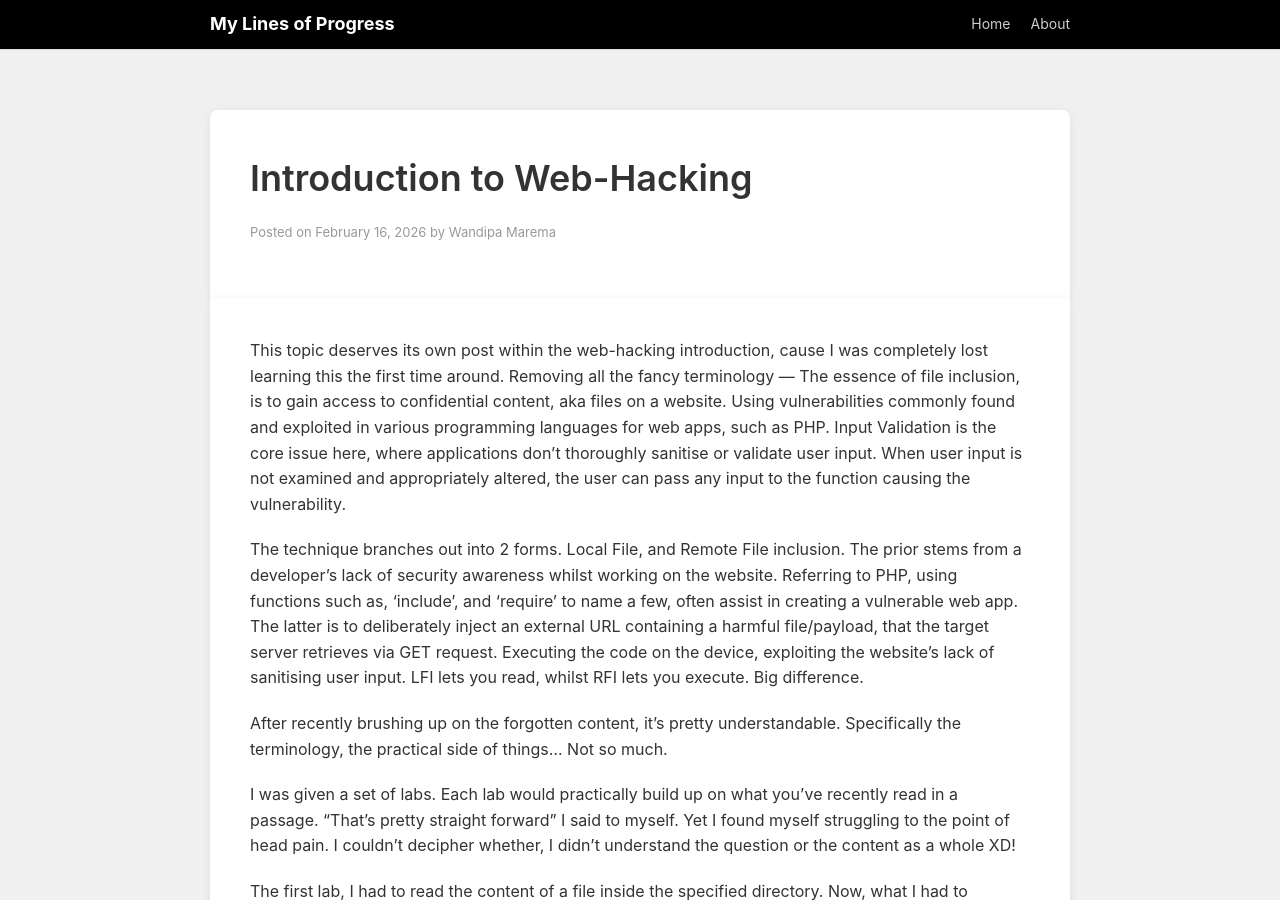
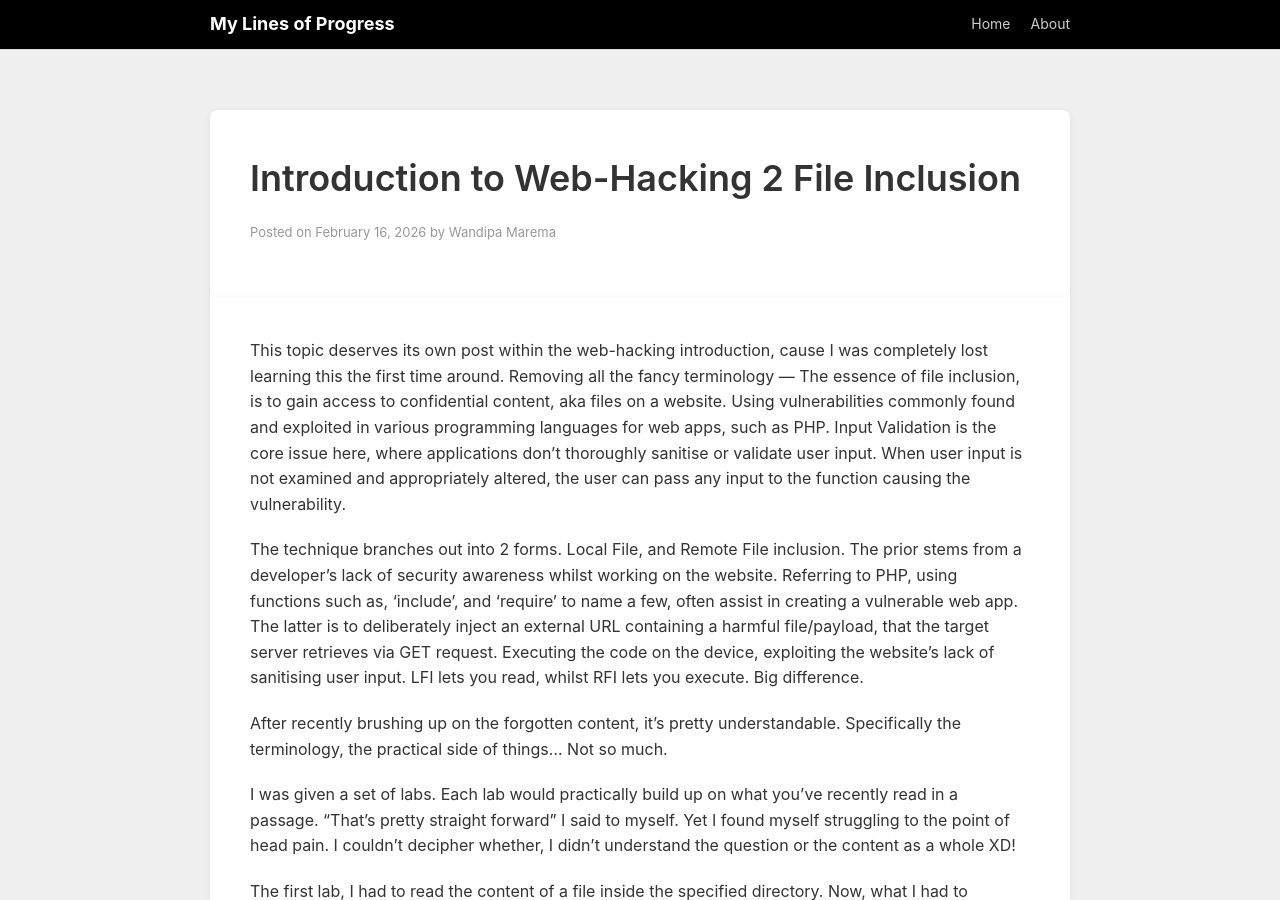
Before and after one commit to 1neWrld/1neWrld.github.io, a Jekyll site: the page built from _posts/2026-02-16-Introduction-to-web-hacking-2-file-inclusion.md, in a window 1280 px wide and 900 px high. Built offline with Jekyll 4.4.1, drawn with Linux system fonts in a browser that asks for light colours.

Commit message:
Update 2026-02-16-Introduction-to-web-hacking-2-file-inclusion.md

```diff
--- a/_posts/2026-02-16-Introduction-to-web-hacking-2-file-inclusion.md
+++ b/_posts/2026-02-16-Introduction-to-web-hacking-2-file-inclusion.md
@@ -1,6 +1,6 @@
 ---
 layout: post
-title: Introduction to Web-Hacking #2 File Inclusion
+title: Introduction to Web-Hacking 2 File Inclusion
 date: 2026-02-16
 author: Wandipa Marema
 ---
```
